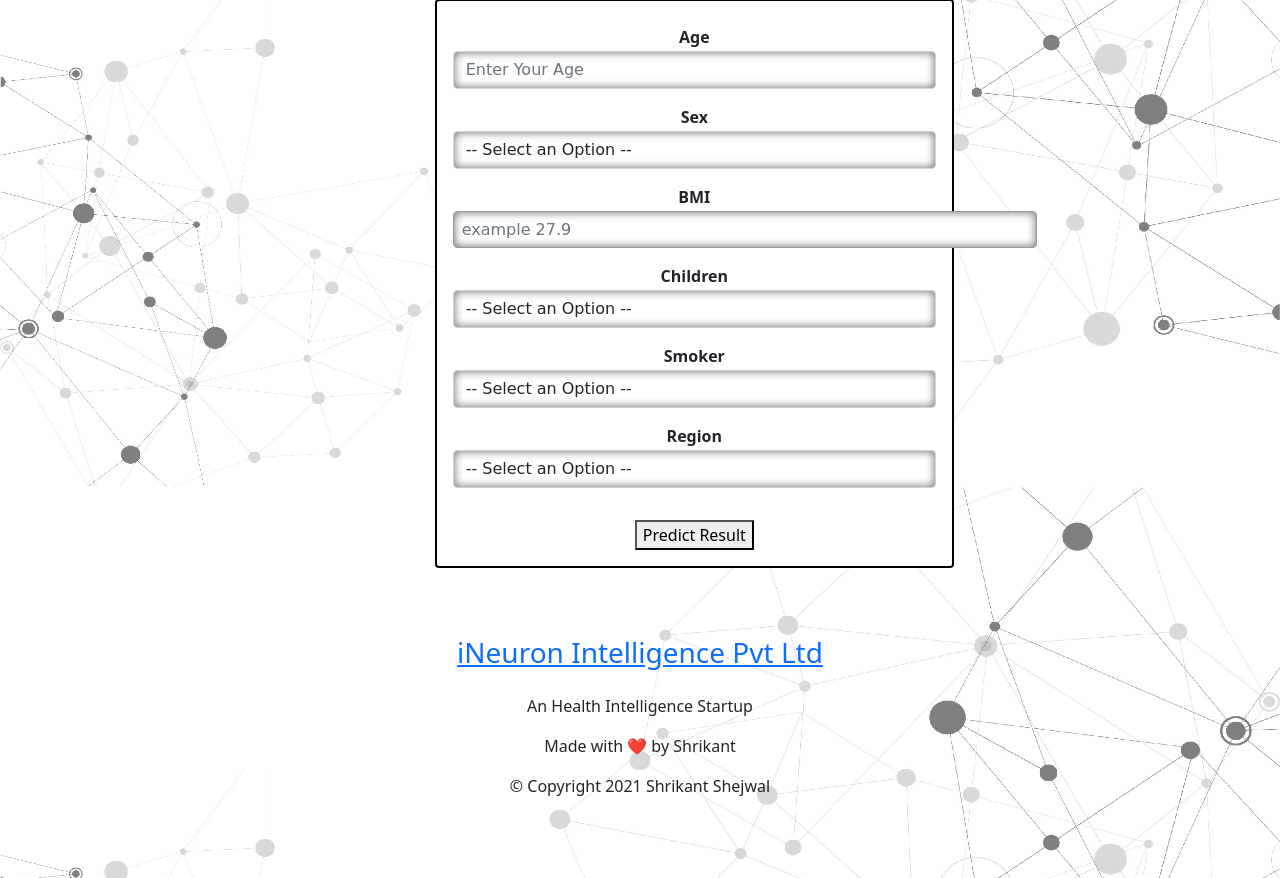
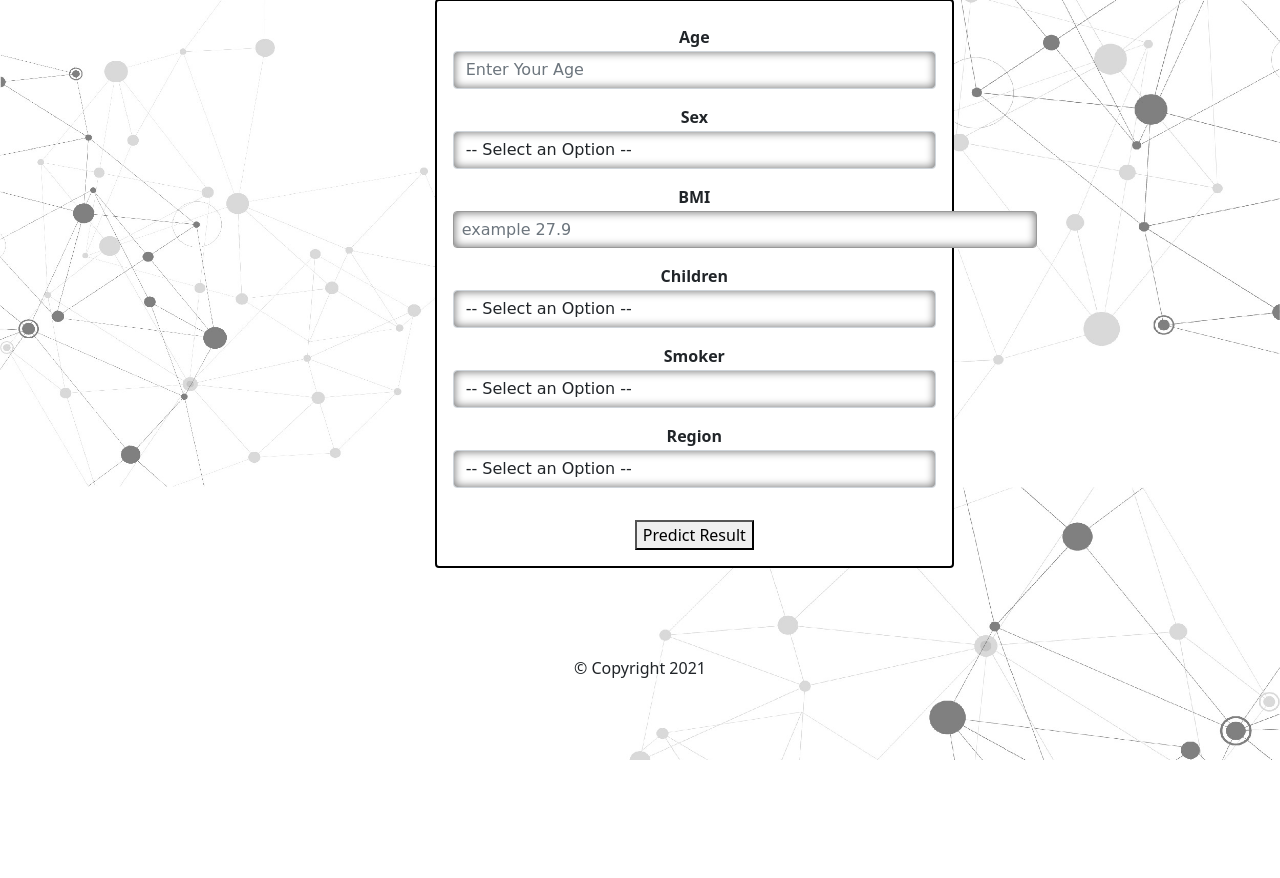
Before and after one commit to luharuka/premium, a Flask app: page / in a window 1280 px wide. Shown: the part 313-1191 px from the top of the page. After the commit the page ends 1073 px from the top, so only its background shows below. Run offline with Flask 2, Linux system fonts and the light colour scheme; parts of the project's set-up code (start-up, migrations or seed data) failed here and were passed over; some libraries are stand-ins or nearby versions.

Commit message:
Update main.html

```diff
--- a/templates/main.html
+++ b/templates/main.html
@@ -174,7 +174,7 @@
         <!-- logo -->
         <h3 class="logo2 text-center my-1">
           <a href="{{ url_for('hello_world') }}">
-            iNeuron Intelligence Pvt Ltd
+
           </a>
         </h3>
         <!-- //logo -->
@@ -185,11 +185,11 @@
           </p>
         </div>
         <div class="w3l-copy text-center">
-          <p class="text-da">An Health Intelligence Startup<br> </p>
+          <p class="text-da"> </p>
         </div>
         <p class="homelogo">
-        <p>Made with ❤️ by Shrikant</p>
-        <p>&copy; Copyright 2021 Shrikant Shejwal</p>
+
+        <p>&copy; Copyright 2021 </p>
 
       </div>
     </footer>
```
